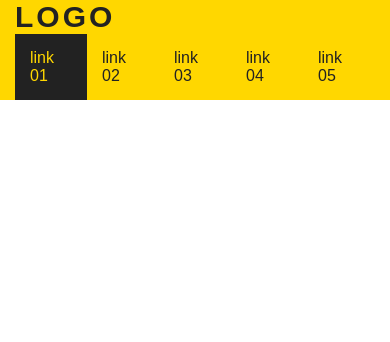
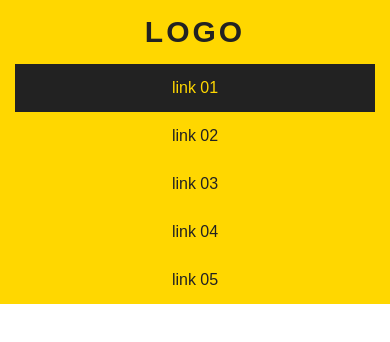
Before and after one commit to Javohirbek1999/dars34, a plain HTML site: page index.html in a window 390 px wide. Drawn offline with Linux system fonts and the light colour scheme.

Commit message:
Make sitenav responsive

```diff
--- a/main.css
+++ b/main.css
@@ -50,3 +50,23 @@ color: white;
     background-color: #222;
     color: gold;
 }
+@media (max-width: 650px) {
+    .sitenav-container {
+        justify-content: center;
+    }
+    .sitenav__logo {
+        margin: 15px 0;
+    }
+    .sitenav__list {
+        justify-content: center;
+        width: 100%;
+    }
+}
+@media (max-width: 500px) {
+    .sitenav__list {
+        flex-direction: column;
+    }
+    .sitenav__item {
+        text-align: center;
+    }
+}
```
